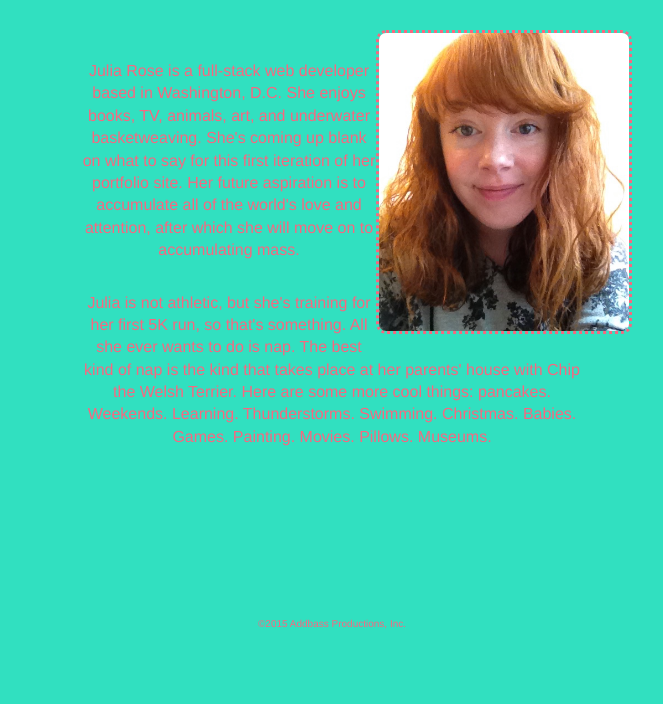
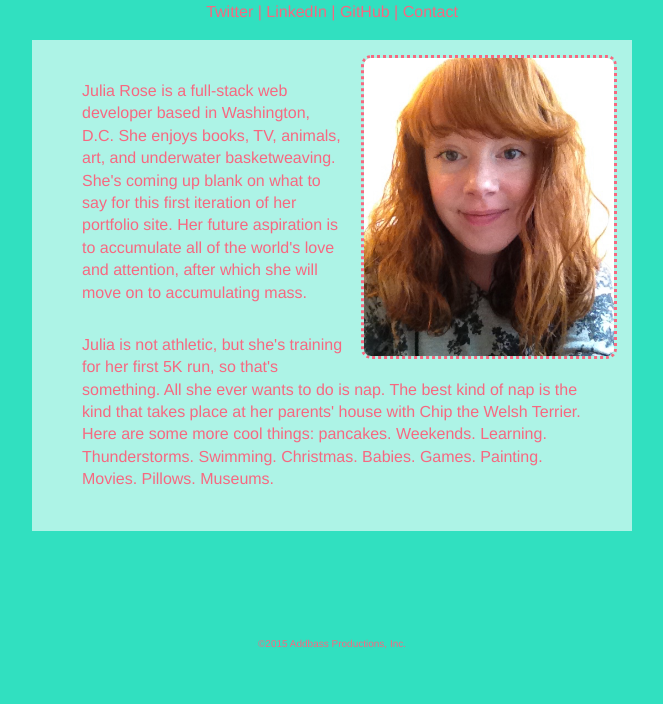
Before and after one commit to julia-rose/julia-rose.github.io, a plain HTML site: page index.html in a window 1280 px wide. Shown: the part 96-800 px from the top of the page, without its empty margins (308-971 px from the left). Drawn offline with Linux system fonts and the light colour scheme.

Commit message:
add bio backround color

```diff
--- a/index.html
+++ b/index.html
@@ -17,9 +17,9 @@
 		<main>
 			<div id="nav">
 				<ul>
-					<li><a href="https://twitter.com/juliarosedev">Twitter</a></li>
-					<li><a href="https://www.linkedin.com/pub/julia-rose/65/656/a27">LinkedIn</a></li>
-					<li><a href="https://github.com/julia-rose">GitHub</a></li>
+					<li><a href="https://twitter.com/juliarosedev">Twitter</a> | </li>
+					<li><a href="https://www.linkedin.com/pub/julia-rose/65/656/a27">LinkedIn</a> | </li>
+					<li><a href="https://github.com/julia-rose">GitHub</a> | </li>
 					<li><a href="#">Contact</a></li>
 				</ul>
 			</div>
--- a/large.css
+++ b/large.css
@@ -9,6 +9,12 @@ main {
 h1 {
 	font-size: 60px;
 	font-weight: 600;
+	padding: 10px;
+	text-align: center;
+}
+
+#nav {
+	text-align: center;
 }
 
 li {
@@ -17,7 +23,7 @@ li {
 
 img {
 	max-width: 250px;
-	margin: 10px auto;
+	margin: 15px;
 	float: right;
 	border-width: 3px;
 }
--- a/themes.css
+++ b/themes.css
@@ -3,7 +3,10 @@ body{
 	background-color: #31E0C0;
 	color: #F76880;
 	text-decoration: none;
-	text-align: center;
+}
+
+#content {
+	background-color: #ADF3E6;
 }
 
 
```
